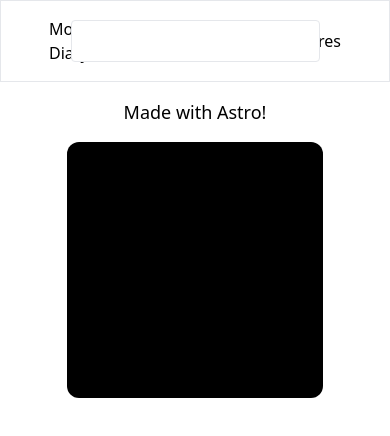
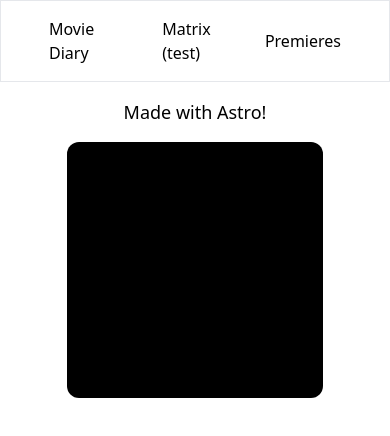
Before and after one commit to dkrasiev/movie-diary, an Astro site: page / in a window 390 px wide. Built offline with nearby package versions, Linux system fonts and the light colour scheme; Astro itself is replaced by a stand-in of ours.

Commit message:
fix(header): hide search on small screens

```diff
--- a/src/components/Header.astro
+++ b/src/components/Header.astro
@@ -5,7 +5,7 @@ import MovieSearch from "./MovieSearch.svelte";
 <header class="relative border px-8 flex justify-between items-center">
   <a href="/">Movie Diary</a>
 
-  <div class="absolute left-0 right-0 text-center">
+  <div class="absolute left-0 right-0 text-center hidden md:block">
     <MovieSearch client:load />
   </div>
 
```
